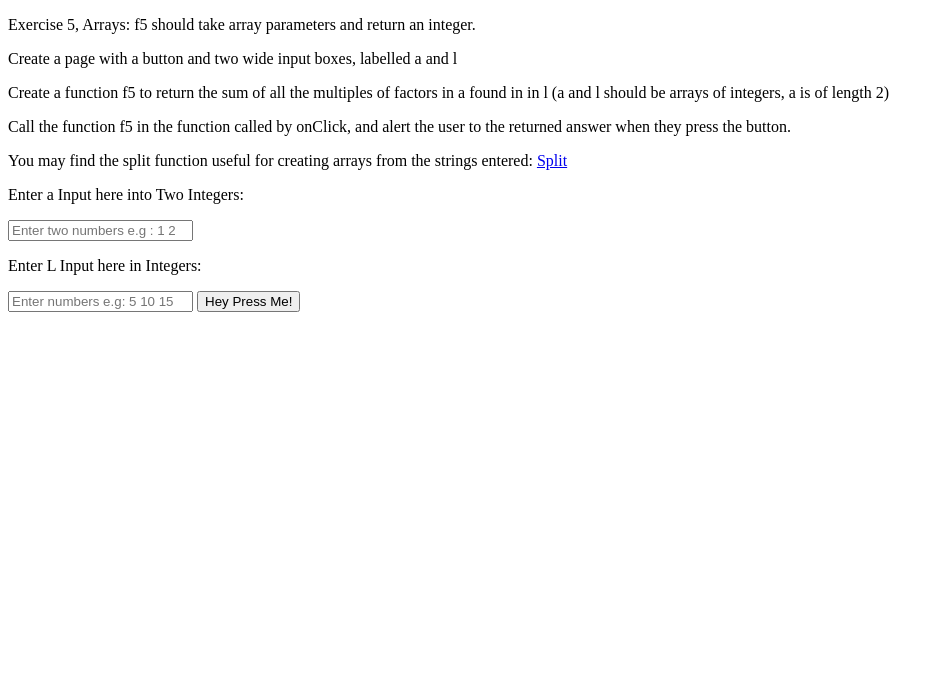
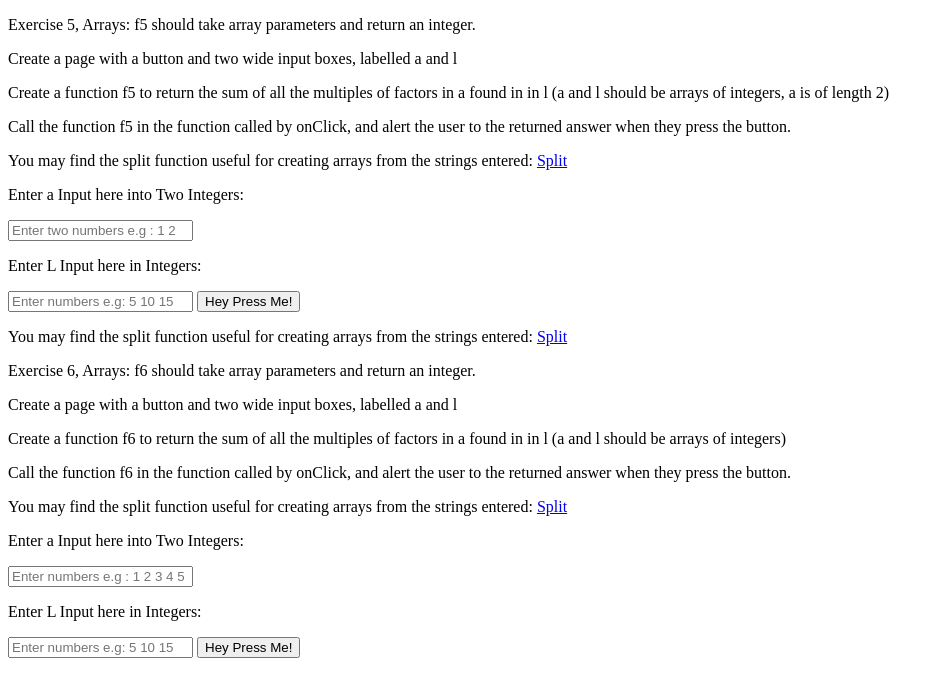
Before and after one commit to abdullahbilal-code/ISC_Programming, a plain HTML site: page exercise5.html in a window 1280 px wide. Shown: the whole page, without its empty margins (0-944 px from the left). Drawn offline with Linux system fonts and the light colour scheme.

Commit message:
exercise6

```diff
--- a/exercise5.html
+++ b/exercise5.html
@@ -50,4 +50,53 @@
         }
 
     </script>
+
+<p>You may find the split function useful for creating arrays from the strings entered: <a href="https://www.w3schools.com/jsref/jsref_split.asp">Split</a></p>
+
+<p>Exercise 6, Arrays: f6 should take array parameters and return an integer.</p>
+<p>Create a page with a button and two wide input boxes, labelled a and l</p>
+<p>Create a function f6 to return the sum of all the multiples of factors in a
+    found in in l (a and l should be arrays of integers)</p>
+<p>Call the function f6 in the function called by onClick, and alert the user to the
+    returned answer when they press the button.</p>
+</p>
+<p>You may find the split function useful for creating arrays from the strings entered: <a href="https://www.w3schools.com/jsref/jsref_split.asp">Split</a></p>
+<p>Enter a Input here into Two Integers: </p>
+    <input type="text"  id="a1Input" placeholder="Enter numbers e.g : 1 2 3 4 5 ">
+
+    <p>Enter L Input  here in Integers: </p>
+    <input type="text"  id="l2Input" placeholder="Enter numbers e.g: 5 10 15">
+
+    <button onclick="fSum()">Hey Press Me!</button>
+    <script>
+
+
+
+        function f5(a,l){
+
+            let sum=0;
+            for(let i=0; i < a.length ; i++){
+                 for(let x=0; x < l.length ; x++){
+
+                     if (l[x]%a[i]===0 || l[x]%a[i]===0){
+                           sum+=l[x];
+             }
+            }
+            }
+
+            return sum;
+
+        }
+        function fSum(){
+
+            let arr1 = document.getElementById("aInput").value.split(" ").map(Number);
+            let arr2 = document.getElementById("lInput").value.split(" ").map(Number);
+            let sum=f5(arr1, arr2);
+            alert (`sum of all the multiples of ${arr1[0]} and ${arr1[1]} in Array L  is  ${sum}`)
+
+        }
+
+    </script>
+
+
 </body>
```
